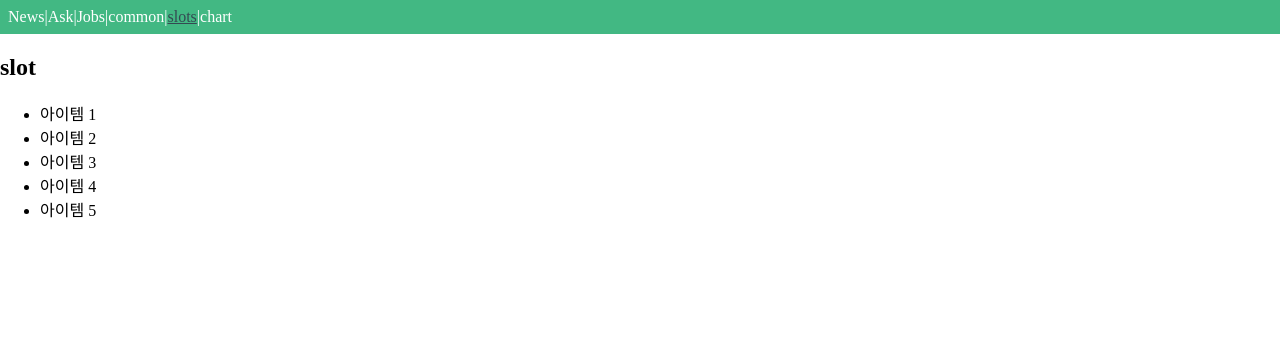
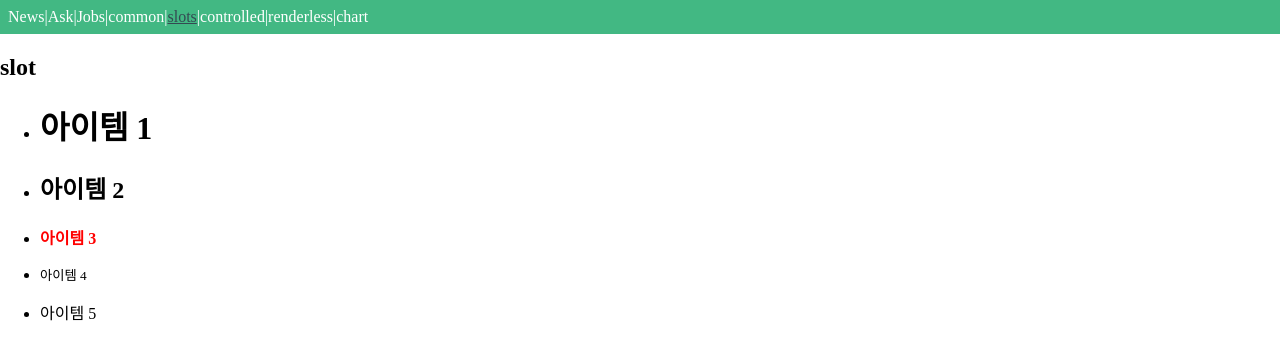
Before and after one commit to sunginHwang/vue-news-study, a Vue app: page /slot in a window 1280 px wide. Shown: the top 360 px of the page. Built offline with nearby package versions, Linux system fonts and the light colour scheme.

Commit message:
using component pattern2. 1. controlled component 2. renderless component

```diff
--- a/src/components/ToolBar.vue
+++ b/src/components/ToolBar.vue
@@ -5,6 +5,8 @@
         <router-link to='/jobs'>Jobs</router-link> |
         <router-link to='/common'>common</router-link> |
         <router-link to='/slot'>slots</router-link> |
+        <router-link to='/controlled'>controlled</router-link> |
+        <router-link to='/renderless'>renderless</router-link> |
         <router-link to='/chart'>chart</router-link>
     </div>
 </template>
--- /dev/null
+++ b/src/components/controlled/CheckBox.vue
@@ -0,0 +1,18 @@
+<template>
+    <input type="checkbox" :value="value" @click="toggleCheck">
+</template>
+
+<script>
+export default {
+    props:['value'],
+    methods: {
+        toggleCheck(){
+            this.$emit('input',!this.value);
+        }
+    }
+}
+</script>
+
+<style>
+
+</style>
--- /dev/null
+++ b/src/components/renderless/FetchData.vue
@@ -0,0 +1,27 @@
+<script>
+import axios from 'axios';
+
+export default {
+    props:['url'],
+    data(){
+        return{
+            response: null,
+            loading: true
+        }
+    },
+    created(){
+        axios.get(this.url)
+            .then(res => {
+                this.response = res.data;
+                this.loading = false;
+            })
+            .catch(e=>console.log(e));
+    },
+    render(){
+        return this.$scopedSlots.default({
+            response: this.response,
+            loading: this.loading,
+        });
+    },
+}
+</script>
--- /dev/null
+++ b/src/views/ControlledView.vue
@@ -0,0 +1,25 @@
+<template>
+    <div>
+        <CheckBox v-model="checked"></CheckBox>
+          <CheckBox v-model="checked2"></CheckBox>
+    </div>
+</template>
+
+<script>
+import CheckBox from '../components/controlled/CheckBox';
+export default {
+    components:{
+        CheckBox,
+    },
+    data(){
+        return{
+            checked: false,
+            checked2: false
+        }
+    }
+}
+</script>
+
+<style>
+
+</style>
--- /dev/null
+++ b/src/views/RenderlessView.vue
@@ -0,0 +1,27 @@
+<template>
+    <div>
+        <FetchData url = "https://jsonplaceholder.typicode.com/users/1">
+         <div slot-scope="{loading, response}">
+            <div v-if="loading">
+               is loading....
+            </div>
+            <div v-if="!loading">
+               {{response}}
+            </div>
+         </div>
+        </FetchData>
+    </div>
+</template>
+
+<script>
+import FetchData from '../components/renderless/FetchData';
+export default {
+    components:{
+        FetchData,
+    },
+}
+</script>
+
+<style>
+
+</style>
--- a/src/views/SlotView.vue
+++ b/src/views/SlotView.vue
@@ -2,11 +2,21 @@
     <div>
         <h2>slot</h2>
         <ul>
-            <Item>아이템 1</Item>
-            <Item>아이템 2</Item>
-            <Item>아이템 3</Item>
-            <Item>아이템 4</Item>
-            <Item>아이템 5</Item>
+            <Item>
+                <h1>아이템 1</h1>
+            </Item>
+            <Item>
+                <h2>아이템 2</h2>
+            </Item>
+            <Item>
+                <h3 style="color: red; font-size:1rem;">아이템 3</h3>
+            </Item>
+            <Item>
+                <small>아이템 4</small>
+            </Item>
+            <Item>
+                <p>아이템 5</p>
+            </Item>
         </ul>
     </div>
 </template>
```
Also changed, not shown: src/routes/index.js (+10 -0 lines).
